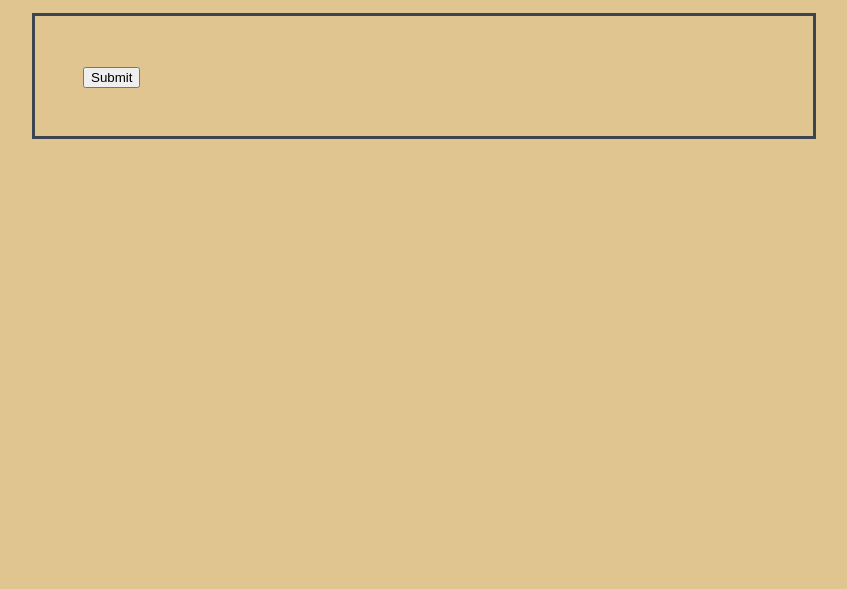
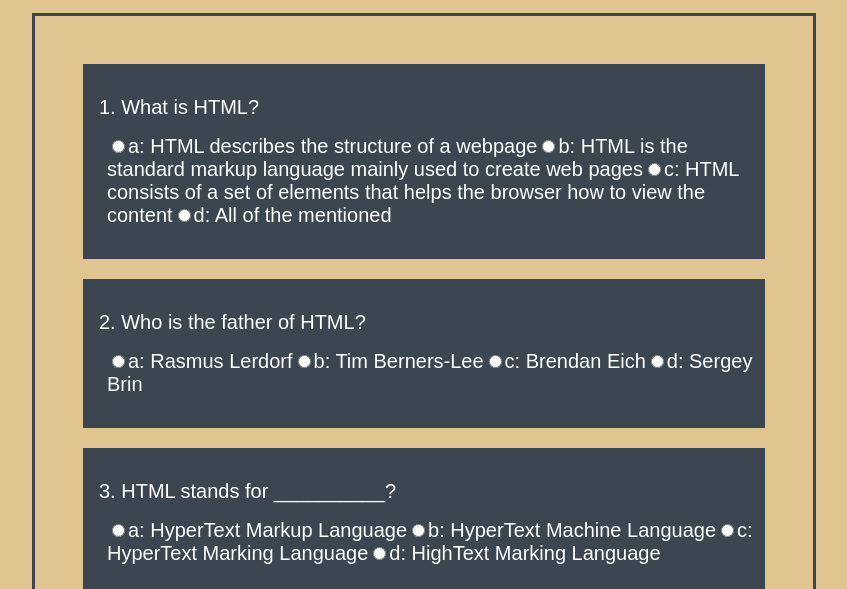
Before and after one commit to techplatform/dgm3760-final, a plain HTML site: page SimpleCode/Easy/index.html in a window 1280 px wide. Shown: the part 211-800 px from the top of the page, without its empty margins (216-1063 px from the left). Drawn offline with Linux system fonts and the light colour scheme; files that its build step writes are made by us from their sources.

Commit message:
Update index.html

```diff
--- a/SimpleCode/Easy/index.html
+++ b/SimpleCode/Easy/index.html
@@ -4,7 +4,7 @@
     <meta charset="UTF-8">
     <meta http-equiv="X-UA-Compatible" content="IE=edge">
     <meta name="viewport" content="width=device-width, initial-scale=1.0">
-    <link rel="stylesheet" href="/ReLogic/SimpleCode/Easy/styles.css">
+    <link rel="stylesheet" href="/SimpleCode/Easy/styles.css">
     <title>SimpleCode-Easy</title>
 </head>
 <body>
@@ -15,6 +15,6 @@
         <button id="sub">Submit</button>
         <div id="ans"></div>
     </div>
-    <script src="/ReLogic/SimpleCode/Easy/main.js"></script>
+    <script src="/SimpleCode/Easy/main.js"></script>
 </body>
 </html>
```
